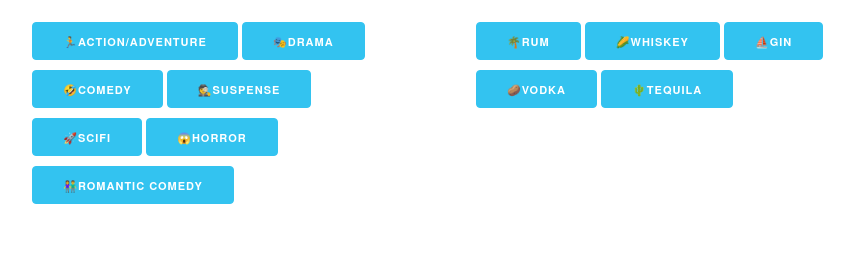
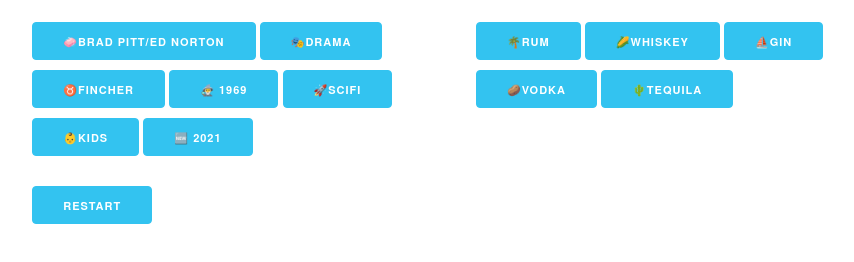
Before and after one commit to darrindevs/netflix-and-chilled-cocktails, a plain HTML site: page index.html in a window 1280 px wide. Shown: the part 228-490 px from the top of the page, without its empty margins (19-873 px from the left). Drawn offline with Linux system fonts and the light colour scheme.

Commit message:
added a restart button

```diff
--- a/index.html
+++ b/index.html
@@ -42,13 +42,13 @@
   </div>
   <!-- buttons of movie genres-->
   <div class="one-third column">
-    <button class="button-primary">&#127939Action/Adventure</button>
-    <button class="button-primary">&#127917Drama</button>
-    <button class="button-primary">&#129315Comedy</button>
-    <button class="button-primary">&#128373Suspense</button>
-    <button class="button-primary">&#128640SciFi</button>
-    <button class="button-primary">&#128561Horror</button>
-    <button class="button-primary">&#128107Romantic Comedy</button>
+    <button id="brad-ed" class="button-primary">🧼️Brad Pitt/Ed Norton</button>
+    <button id="drama" class="button-primary">&#127917Drama</button>
+    <button id="fincher"class="button-primary">♉️Fincher</button>
+    <button id="1969"class="button-primary">🧙‍♂️ 1969</button>
+    <button id="scifi" class="button-primary">&#128640SciFi</button>
+    <button id="kids" class="button-primary">👶Kids</button>
+    <button id="2021" class="button-primary">🆕 2021</button>
   </div>
 <!-- buttons of cocktail ingredients -->
   <div class="one-third column">
@@ -59,6 +59,10 @@
     <button class="button-primary">&#127797Tequila</button>
 
   </div>
+<!-- Restart button -->
+  <div class="eleven columns" style="margin-top: 20px">
+    <button id="restart" class="button-primary">Restart</button>
+  </div>
 
 <!-- End Document
   –––––––––––––––––––––––––––––––––––––––––––––––––– -->
```
